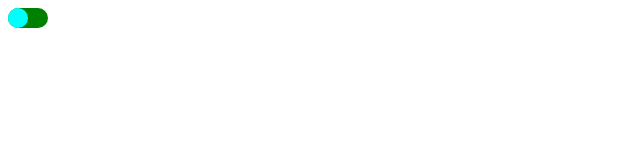
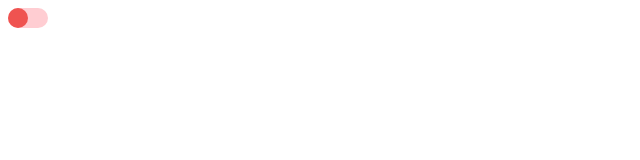
Before and after one commit to cvEngineerAhang/garbageui, a Vue app: page / in a window 1280 px wide. Shown: the top 160 px of the page, without its empty margins (0-640 px from the left). Built offline with nearby package versions, Linux system fonts and the light colour scheme.

Commit message:
update switch 2.0

```diff
--- a/examples/App.vue
+++ b/examples/App.vue
@@ -1,6 +1,6 @@
 <template>
   <div id="app">
-    <J-Switch></J-Switch>
+    <J-Switch @change="handleChange"></J-Switch>
     <!-- <J-Card title="Card title">
       <J-Card-Image :src="url" />
       <J-Card-List-title>
@@ -130,6 +130,9 @@ export default {
     fn() {
       console.log("A");
     },
+    handleChange(e){
+      console.log(e);
+    }
   },
 };
 </script>
--- a/examples/components/switch/switch.vue
+++ b/examples/components/switch/switch.vue
@@ -1,11 +1,19 @@
 <template>
-  <div class="j-switch" @click="handleChange">
+  <div
+    class="j-switch"
+    @click="handleChange"
+    :style="{
+      background: backgroundF,
+      transition: 'ease .3s',
+    }"
+  >
+    <!-- #FFCDD2 -->
     <div
       class="j-switch-circle"
       :style="{
         background: background,
         transform: transform,
-        transition: 'ease 1s',
+        transition: 'ease .3s',
       }"
     ></div>
   </div>
@@ -16,18 +24,25 @@ export default {
   name: "JSwitch",
   data() {
     return {
-      in: true,
-      background: "aqua",
+      in: false,
+      backgroundF: "#FFCDD2",
+      background: "#EF5350",
       transform: "translateX(0px)",
     };
   },
   methods: {
     handleChange() {
       this.in = !this.in;
-      this.in ? (this.background = "aqua") : (this.background = "red");
-      this.in
+      // ((this.backgroundF = "#bbdefb"))
+      // ((this.backgroundF = "#FFCDD2"))
+      !this.in
+        ? ((this.background = "#EF5350"), (this.backgroundF = "#FFCDD2"))
+        : ((this.background = "#42A5F5"), (this.backgroundF = "#bbdefb"));
+      !this.in
         ? (this.transform = "translateX(0px)")
         : (this.transform = "translateX(20px)");
+      // console.log(this.in);
+      this.$emit("change" || "click", this.in);
     },
   },
 };
@@ -37,7 +52,8 @@ export default {
 .j-switch {
   width: 40px;
   height: 20px;
-  background: green;
+  // background: #bbdefb;
+  cursor: pointer;
   border-radius: 10px;
   &-circle {
     // background: red;
--- a/packages/switch/switch.vue
+++ b/packages/switch/switch.vue
@@ -1,11 +1,19 @@
 <template>
-  <div class="j-switch" @click="handleChange">
+  <div
+    class="j-switch"
+    @click="handleChange"
+    :style="{
+      background: backgroundF,
+      transition: 'ease .3s',
+    }"
+  >
+    <!-- #FFCDD2 -->
     <div
       class="j-switch-circle"
       :style="{
         background: background,
         transform: transform,
-        transition: 'ease 1s',
+        transition: 'ease .3s',
       }"
     ></div>
   </div>
@@ -16,18 +24,25 @@ export default {
   name: "JSwitch",
   data() {
     return {
-      in: true,
-      background: "aqua",
+      in: false,
+      backgroundF: "#FFCDD2",
+      background: "#EF5350",
       transform: "translateX(0px)",
     };
   },
   methods: {
     handleChange() {
       this.in = !this.in;
-      this.in ? (this.background = "aqua") : (this.background = "red");
-      this.in
+      // ((this.backgroundF = "#bbdefb"))
+      // ((this.backgroundF = "#FFCDD2"))
+      !this.in
+        ? ((this.background = "#EF5350"), (this.backgroundF = "#FFCDD2"))
+        : ((this.background = "#42A5F5"), (this.backgroundF = "#bbdefb"));
+      !this.in
         ? (this.transform = "translateX(0px)")
         : (this.transform = "translateX(20px)");
+      // console.log(this.in);
+      this.$emit("change" || "click", this.in);
     },
   },
 };
@@ -37,7 +52,8 @@ export default {
 .j-switch {
   width: 40px;
   height: 20px;
-  background: green;
+  // background: #bbdefb;
+  cursor: pointer;
   border-radius: 10px;
   &-circle {
     // background: red;
```
Also changed, not shown: 1 other file (tests, documents, lock files or other folders).
